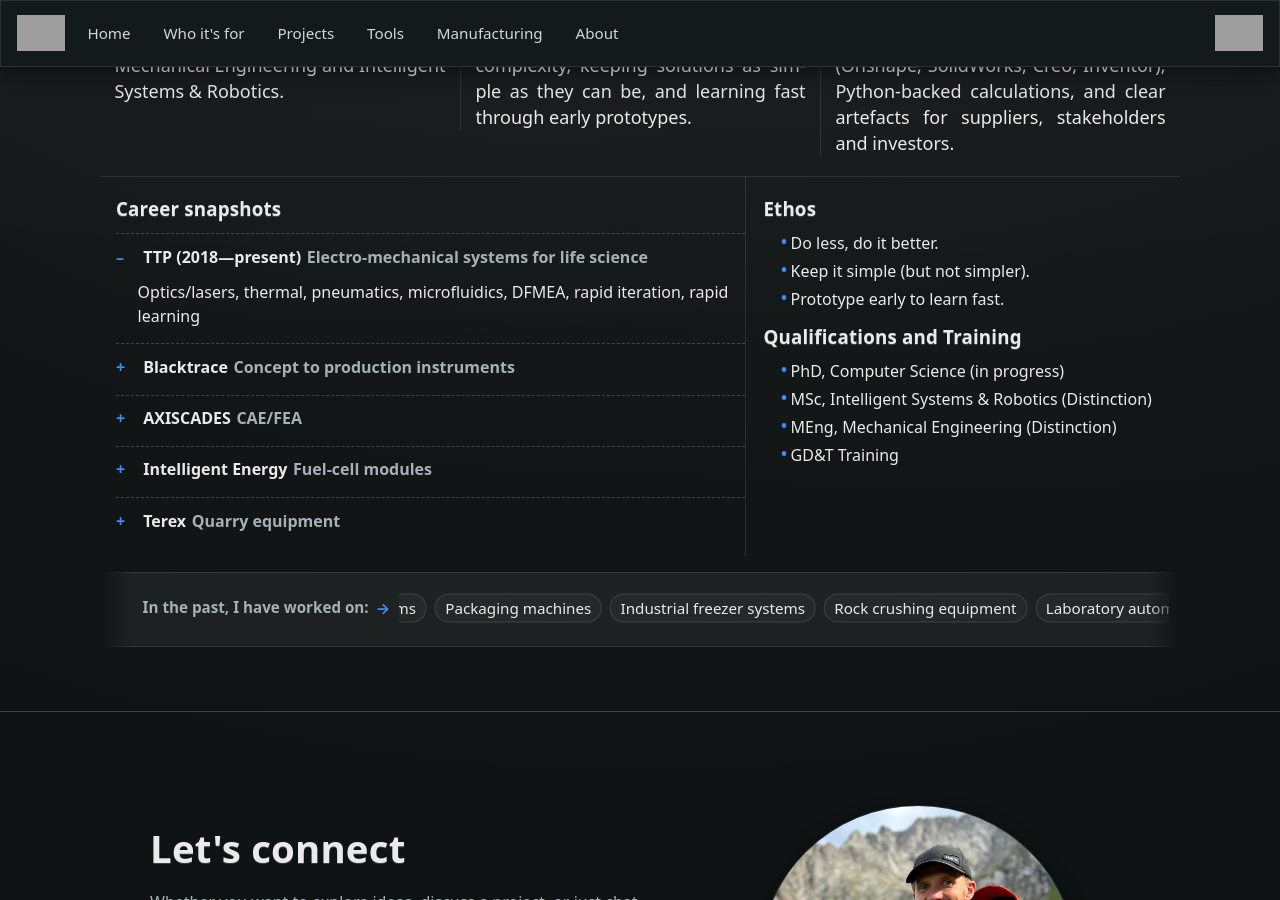
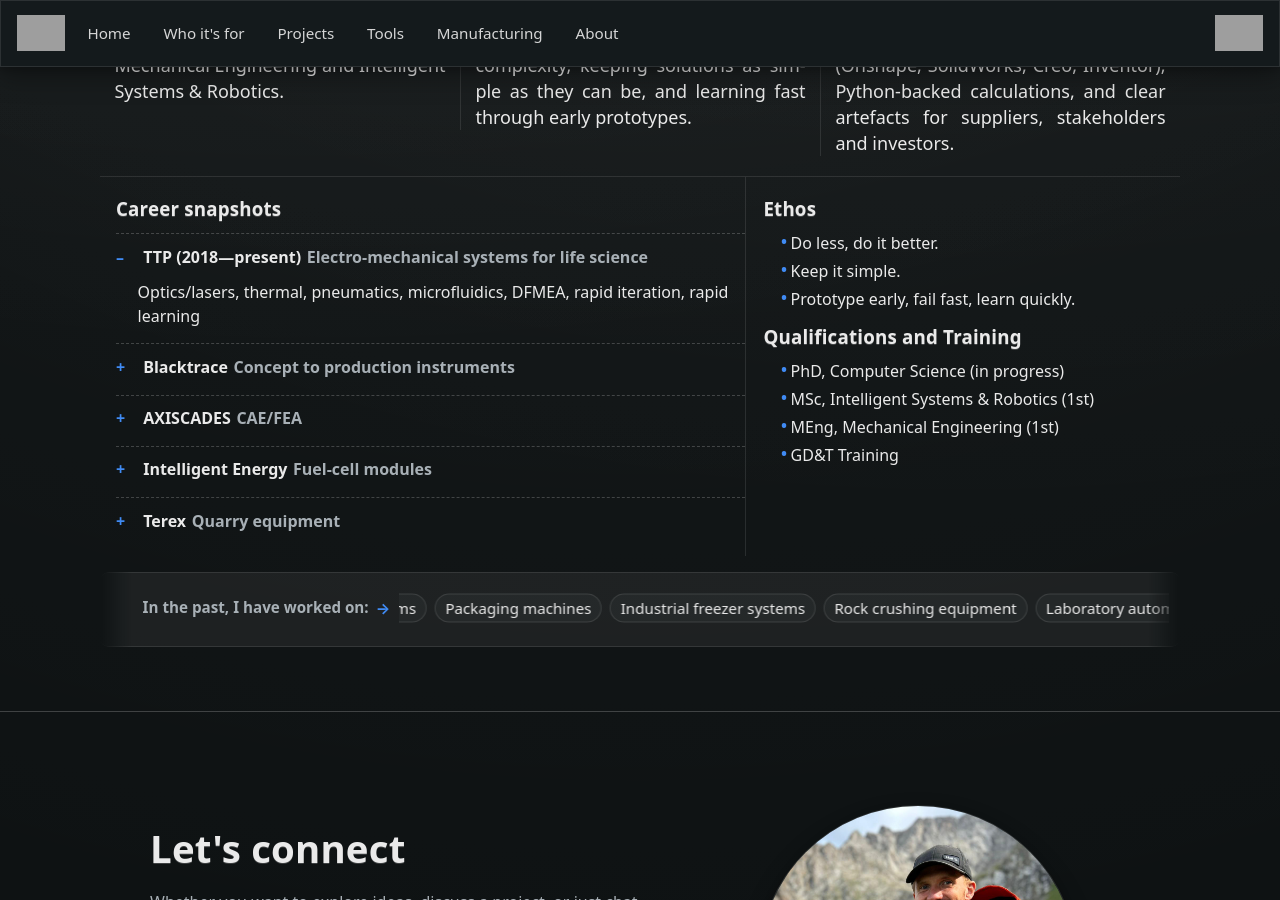
Before and after one commit to JamesAIzzard/jamesaizzard.github.io, a Jekyll site: the page built from index.html, in a window 1280 px wide and 900 px high, scrolled down 3702 px. Built offline with Jekyll 4.4.1, drawn with Linux system fonts in a browser that asks for light colours; some web fonts are replaced; grey boxes are pictures that could not be loaded.

Commit message:
Refactor ethos and qualifications sections: simplify language and update degree classifications for clarity

```diff
--- a/_includes/about.html
+++ b/_includes/about.html
@@ -58,15 +58,15 @@
                 <h3 class="about-h">Ethos</h3>
                 <ul class="about-list" role="list">
                     <li>Do less, do it better.</li>
-                    <li>Keep it simple (but not simpler).</li>
-                    <li>Prototype early to learn fast.</li>
+                    <li>Keep it simple.</li>
+                    <li>Prototype early, fail fast, learn quickly.</li>
                 </ul>
 
                 <h3 class="about-h">Qualifications and Training</h3>
                 <ul class="about-list" role="list">
                     <li>PhD, Computer Science (in progress)</li>
-                    <li>MSc, Intelligent Systems & Robotics (Distinction)</li>
-                    <li>MEng, Mechanical Engineering (Distinction)</li>
+                    <li>MSc, Intelligent Systems & Robotics (1st)</li>
+                    <li>MEng, Mechanical Engineering (1st)</li>
                     <li>GD&T Training</li>
                 </ul>
 
```
